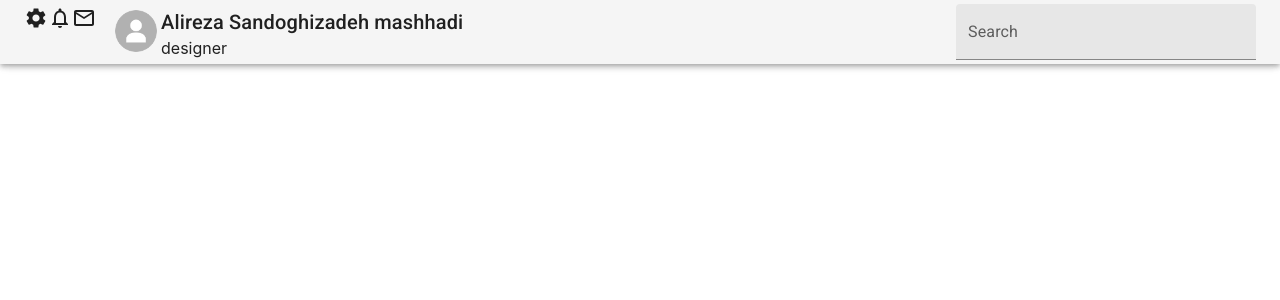
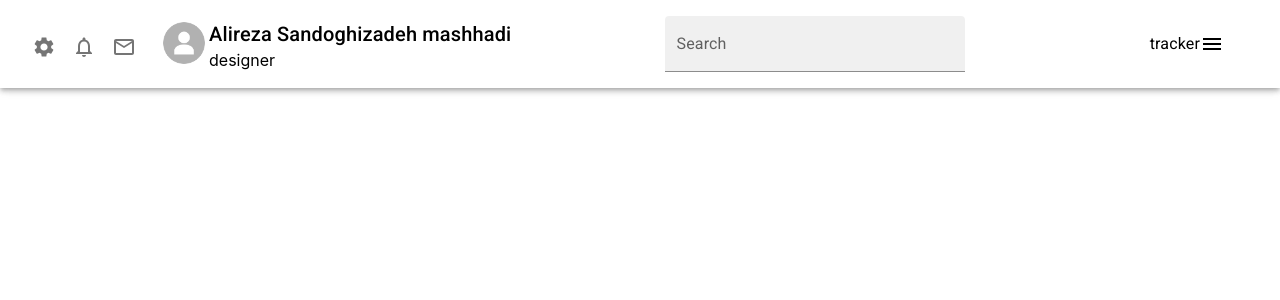
Before and after one commit to shirin-nazari/task, a React (Create React App) app: page / in a window 1280 px wide. Shown: the top 300 px of the page. Built offline with nearby package versions, Linux system fonts and the light colour scheme.

Commit message:
add drawer

```diff
--- a/src/component/Navbar.js
+++ b/src/component/Navbar.js
@@ -1,67 +1,85 @@
 import AppBar from "@mui/material/AppBar";
-import React from "react";
+import React, { useState } from "react";
 import profileUser from "../assets/Profile-PNG-File.png";
 // icon navbar
 import SettingsIcon from "@mui/icons-material/Settings";
 import NotificationsNoneIcon from "@mui/icons-material/NotificationsNone";
-import PersonIcon from "@mui/icons-material/Person";
+
 import MailOutlineIcon from "@mui/icons-material/MailOutline";
+import HomeIcon from "@mui/icons-material/Home";
 // element
 import Toolbar from "@mui/material/Toolbar";
 import Typography from "@mui/material/Typography";
 import { styled } from "@mui/system";
 import Box from "@mui/material/Box";
+import Avatar from "@mui/material/Avatar";
+import TextField from "@mui/material/TextField";
+import Button from "@mui/material/Button";
+import { Home, Search } from "@mui/icons-material";
+import IconButton from "@mui/material/IconButton";
+import MenuIcon from "@mui/icons-material/Menu";
+import { Drawer, List, ListItem, ListItemText } from "@mui/material";
 
-import TextField from "@mui/material/TextField";
-import { Search } from "@mui/icons-material";
-import { makeStyles } from "@mui/styles";
-const useStyles = makeStyles({
-  boxUser: {
+// array for drawer
+const menuDrawer = ["افزودن سایت ها", "پیشخوان", "سایت ها"];
+// add style styled
+const BoxUser = styled(Box)(() => {
+  return {
     display: "flex",
     paddingLeft: 15,
-  },
-  iconsLeft: {
-    fontSize: 50,
-  },
-  imgProfile: {
-    width: 50,
-    height: 50,
-  },
-  appbar: {
+  };
+});
+const IconsLeft = styled(Box)(() => {
+  return {
+    paddingTop: 9,
+  };
+});
+const Appbar = styled(AppBar)(() => {
+  return {
     background: "#FFFFFF",
     color: "black",
-  },
-  toolbar: {
+  };
+});
+const ToolBar = styled(Toolbar)(() => {
+  return {
     display: "flex",
     justifyContent: "space-between",
-  },
-  inputSearch: {
-    borderRadius: "200%",
+  };
+});
+
+const SearchBox = styled(TextField)(() => {
+  return {
+    borderRadius: 50,
     width: 300,
-  },
+  };
 });
 export default function Navbar() {
-  const classes = useStyles();
-  const SearchBox = styled(TextField)(() => {
-    return {
-      borderRadius: 50,
-    };
-  });
+  const [menu, setMenu] = useState(false);
+  const handleClick = () => {
+    setMenu(false);
+  };
   return (
-    <AppBar className={classes.appbar} color="default">
-      <Toolbar className={classes.toolbar}>
+    <Appbar>
+      <ToolBar>
         <Box sx={{ display: "flex" }}>
-          <Box>
-            <SettingsIcon className={classes.iconsLeft} />
-            <NotificationsNoneIcon className={classes.iconsLeft} />
-            <MailOutlineIcon className={classes.iconsLeft} />
-          </Box>
-          <Box className={classes.boxUser}>
+          <IconsLeft>
+            <IconButton href="#">
+              <SettingsIcon />
+            </IconButton>
+            <IconButton href="#">
+              <NotificationsNoneIcon />
+            </IconButton>
+
+            <IconButton href="#">
+              <MailOutlineIcon />
+            </IconButton>
+          </IconsLeft>
+          <BoxUser>
             <Box sx={{ height: "50px" }}>
-              <img
+              <Avatar
                 src={profileUser}
                 alt="profile-user"
-                className={classes.imgProfile}
+                sx={{ width: 50, height: 50 }}
               />
             </Box>
             <Box>
@@ -72,18 +90,50 @@ export default function Navbar() {
                 designer
               </Typography>
             </Box>
-          </Box>
+          </BoxUser>
         </Box>
         <Box>
-          <TextField
-            variant="filled"
-            label="Search"
-            className={classes.inputSearch}
+          <SearchBox variant="filled" label="Search" s>
+            <Search />
+          </SearchBox>
+        </Box>
+        <Box sx={{ display: "flex", flexWrap: "warp", padding: 4 }}>
+          <Typography>tracker</Typography>
+          <MenuIcon
+            onClick={() => {
+              if (menu === false) {
+                setMenu(true);
+              } else {
+                setMenu(false);
+              }
+              console.log(menu);
+            }}
+          />
+        </Box>
+        {menu && (
+          <Drawer
+            sx={{
+              width: 500,
+              flexShrink: 0,
+              "& .MuiDrawer-paper": {
+                width: 350,
+                boxSizing: "border-box",
+              },
+            }}
+            variant="permanent"
+            anchor="right"
           >
-            <Search />
-          </TextField>
-        </Box>
-      </Toolbar>
-    </AppBar>
+            <List>
+              {menuDrawer.map((item, index) => (
+                <ListItem button key={item}>
+                  <HomeIcon />
+                  <ListItemText primary={item} />
+                </ListItem>
+              ))}
+            </List>
+          </Drawer>
+        )}
+      </ToolBar>
+    </Appbar>
   );
 }
```
